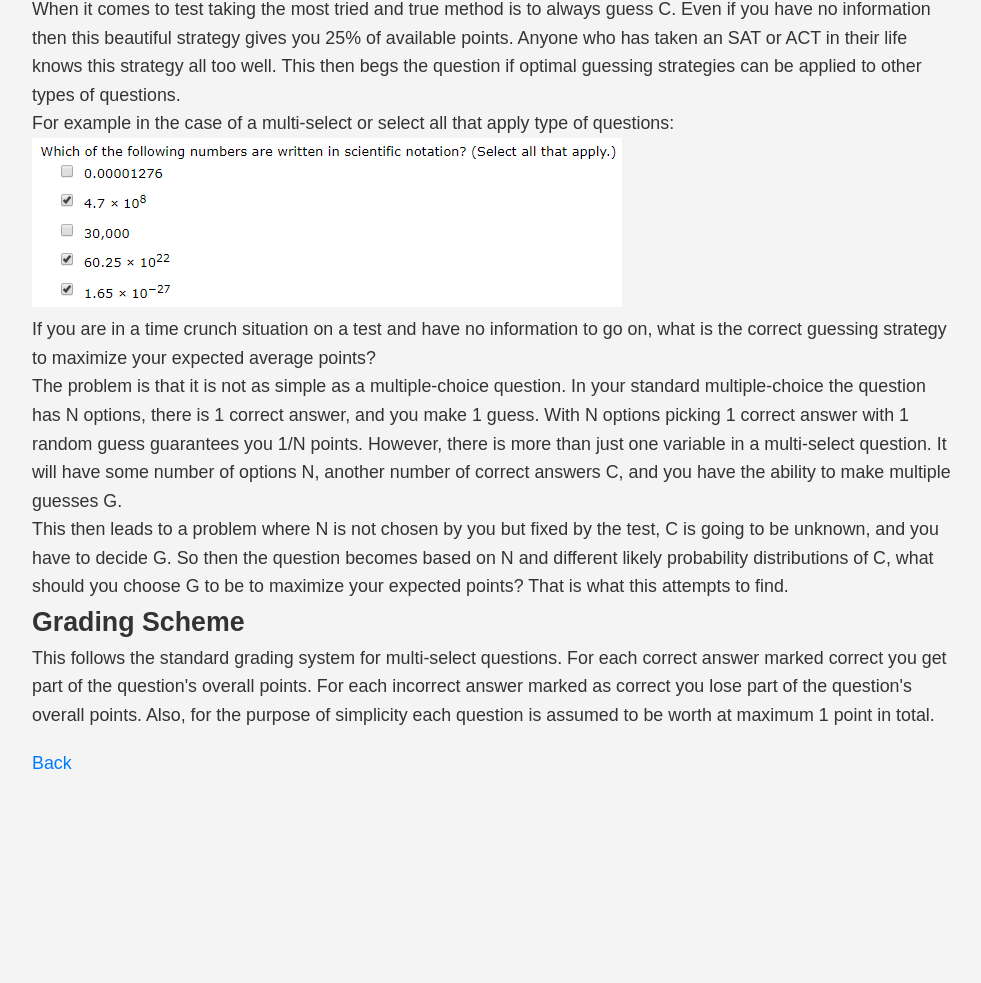
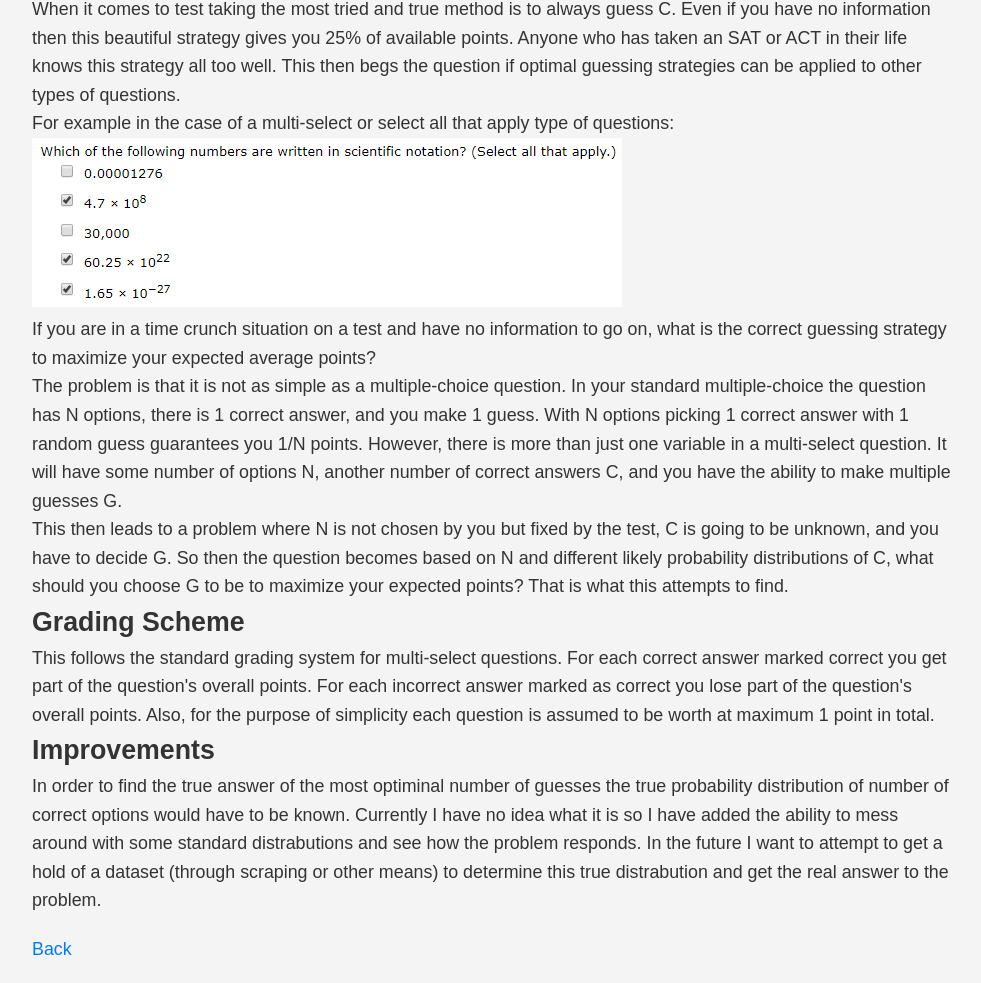
Before and after one commit to ShaneBerhoff/multiSelectOptimization, a website: page src/html/about.html in a window 1280 px wide. Shown: the part 82-1065 px from the top of the page, without its empty margins (148-1129 px from the left). Before the commit the page ends 880 px from the top, so only its background shows below. Drawn offline with Linux system fonts and the light colour scheme.

Commit message:
add improvements to about

```diff
--- a/src/html/about.html
+++ b/src/html/about.html
@@ -35,6 +35,13 @@
             you lose part of the question's overall points. Also, for the purpose of simplicity each question is
             assumed to be worth at maximum 1 point in total.
         </p>
+        <h2>Improvements</h2>
+        <p>In order to find the true answer of the most optiminal number of guesses the true probability distribution of
+            number of correct options would have to be known. Currently I have no idea what it is so I have added the
+            ability to mess around with some standard distrabutions and see how the problem responds. In the future I want
+            to attempt to get a hold of a dataset (through scraping or other means) to determine this true distrabution and
+            get the real answer to the problem.
+        </p>
 
         <a href="index.html" class="back-link">Back</a>
     </div>
```
